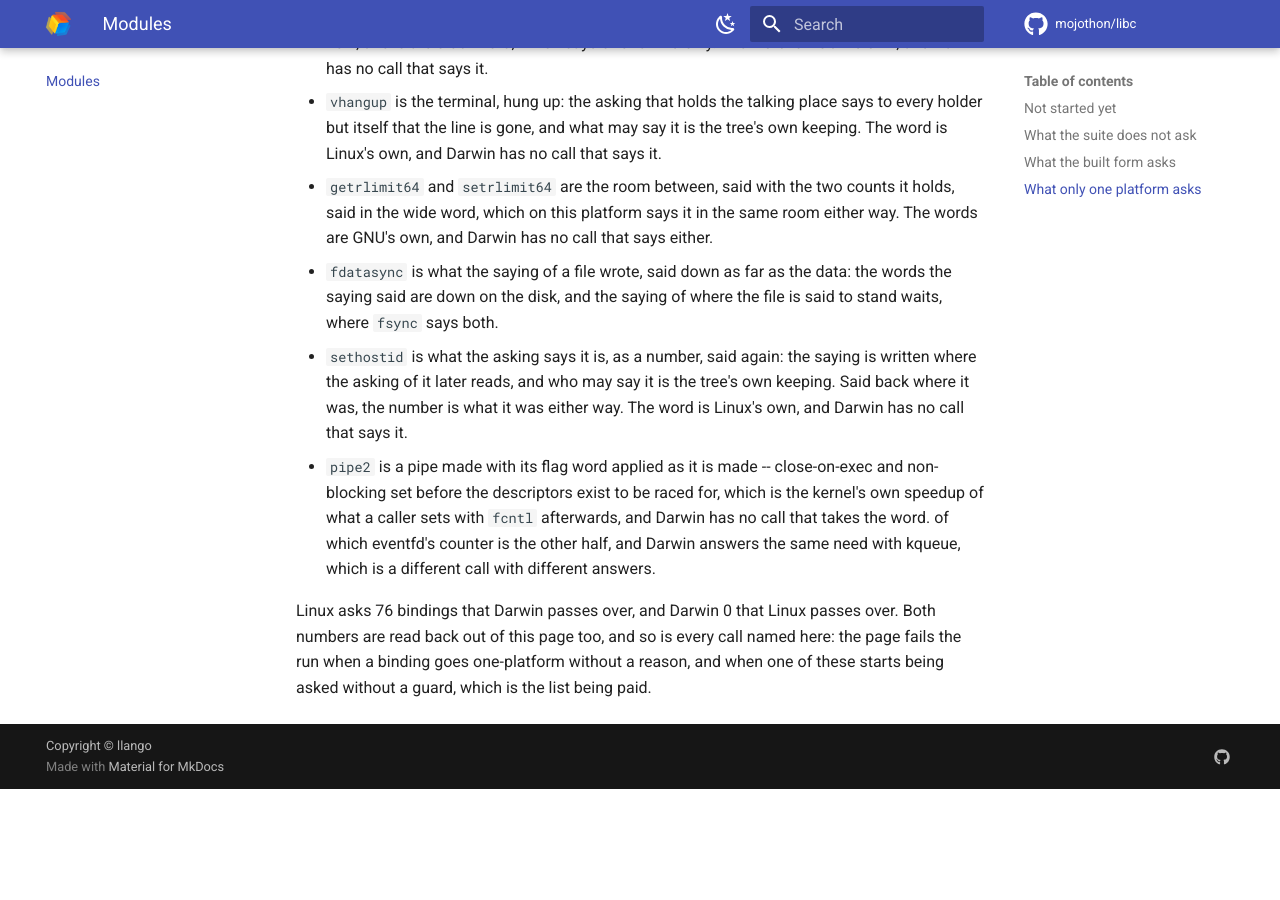
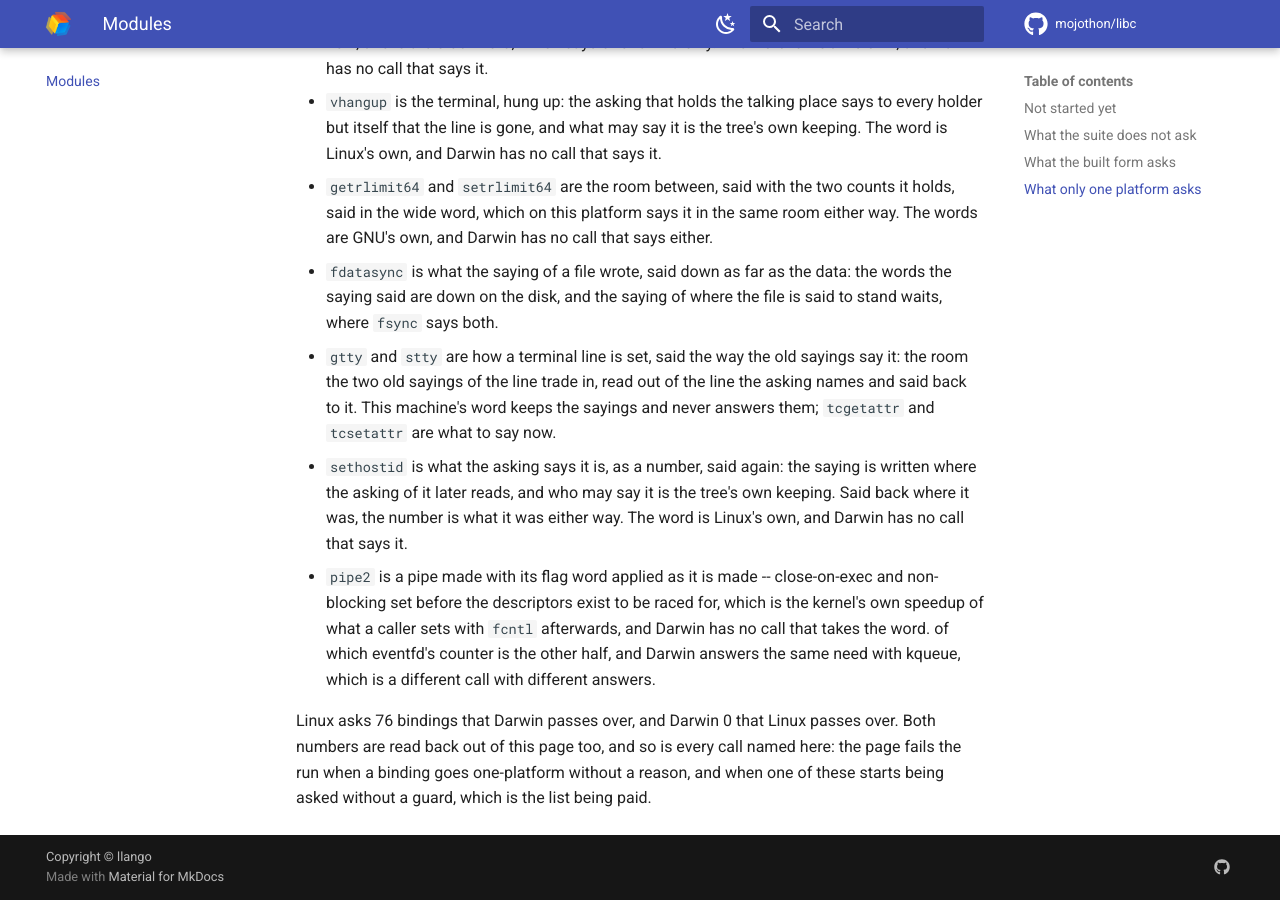
Before and after one commit to mojothon/libc, an MkDocs documentation site: the page built from docs/modules.md, in a window 1280 px wide and 900 px high, scrolled down 11209 px. Built offline with MkDocs 1.6.1 and Material for MkDocs 9.7.7, drawn with Linux system fonts in a browser that asks for light colours; comment, search, counter and statistics services are not loaded; before the commit the page ends 11998 px from its top, so only the background shows below that; some of the changed text lies outside the part shown.

Commit message:
termios: how a terminal line is set, said the old way
`gtty` and `stty` -- the room the two old sayings
of the line trade in, read out of the line the
asking names and said back to it. This machine's
word keeps the sayings and never answers them:
every asking is refused, and errno says the word
has no saying here. `tcgetattr` and `tcsetattr`
are what to say now; these are the words the old
sayings keep saying, kept on purpose.

```diff
--- a/docs/modules.md
+++ b/docs/modules.md
@@ -414,6 +414,11 @@ other platform's C library has no such call.
 - `fdatasync` is what the saying of a file wrote, said down as far as the
   data: the words the saying said are down on the disk, and the saying of
   where the file is said to stand waits, where `fsync` says both.
+- `gtty` and `stty` are how a terminal line is set, said the way the old
+  sayings say it: the room the two old sayings of the line trade in, read
+  out of the line the asking names and said back to it. This machine's
+  word keeps the sayings and never answers them; `tcgetattr` and
+  `tcsetattr` are what to say now.
 - `sethostid` is what the asking says it is, as a number, said again:
   the saying is written where the asking of it later reads, and who may
   say it is the tree's own keeping. Said back where it was, the number
```
Also changed, not shown: other parts of docs/modules.md (+2 -2 lines), docs/beyond-c.md (+2 -2 lines), 4 other files.
